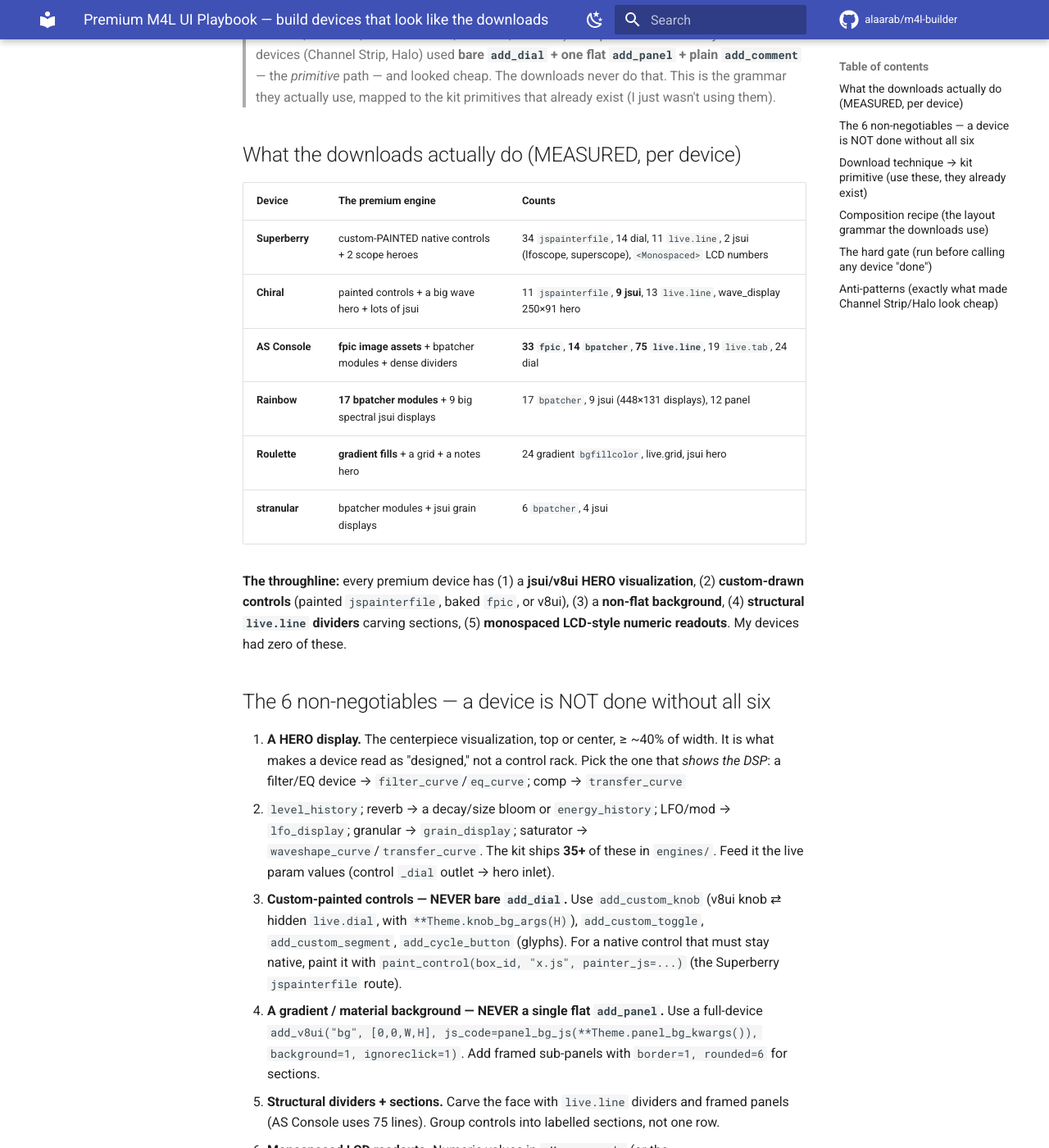
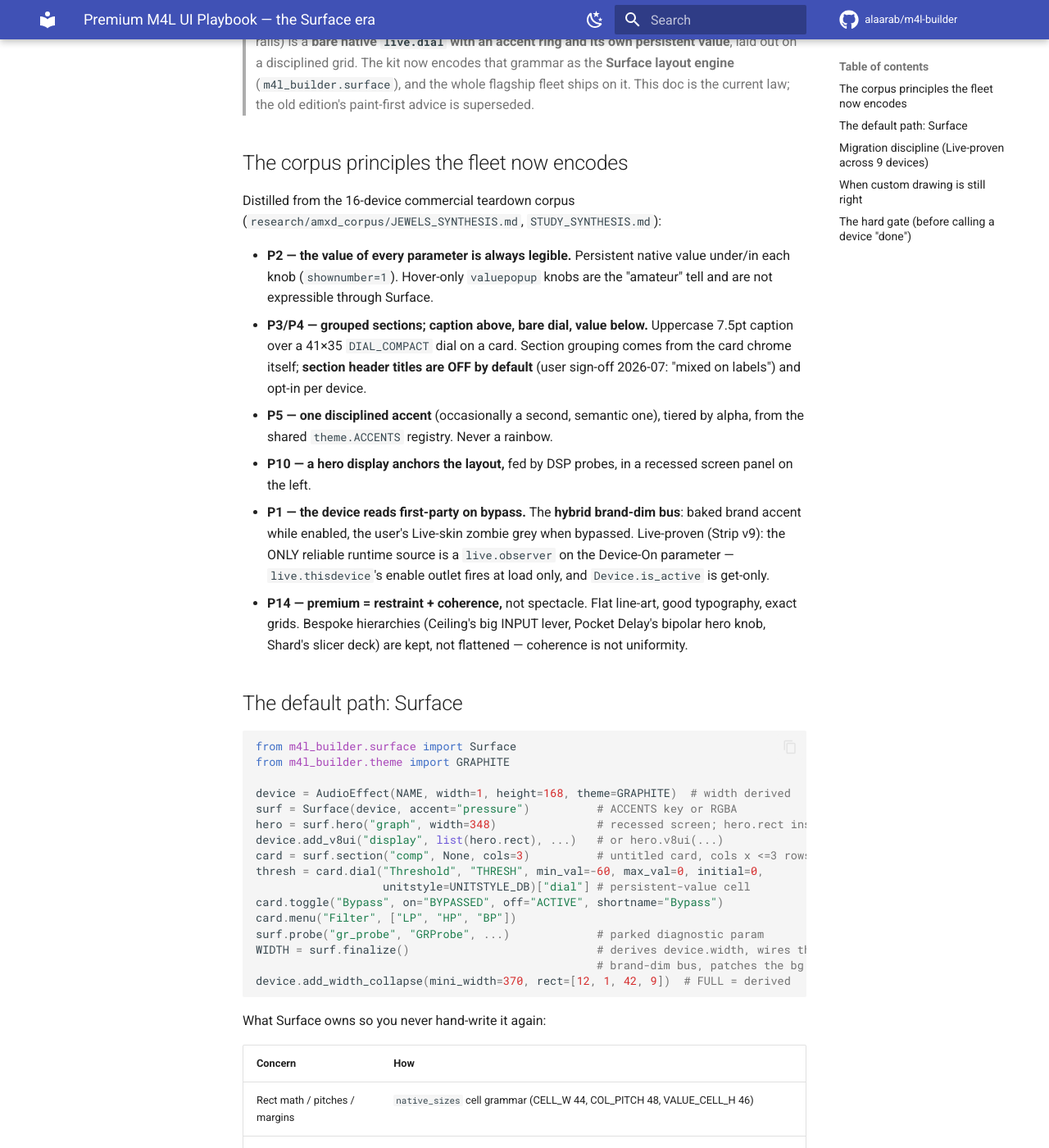
Before and after one commit to alaarab/m4l-builder, an MkDocs documentation site: the page built from docs/ui_premium_playbook.md, in a window 1280 px wide and 1400 px high, scrolled down 266 px. Shown: the whole window at 82% size. Built offline with MkDocs 1.6.1 and Material for MkDocs 9.7.7, drawn with Linux system fonts in a browser that asks for light colours; comment, search, counter and statistics services are not loaded; some of the changed text lies outside the part shown.

Commit message:
docs: reconcile the UI guidance to the Surface era (Phase 5)
- ui_premium_playbook.md REWRITTEN: the old "NEVER bare add_dial / paint every
  knob" thesis is formally superseded by the native persistent-value Surface
  grammar the fleet now ships on. Documents the corpus principles as encoded
  (P2 persistent values, headerless cards per user sign-off, one-accent
  ACCENTS registry, hybrid brand-dim with the Live-proven Device-On-param
  observer, bespoke-hierarchy exceptions), the Surface API path, the
  migration discipline (longname gate, both test gates, real-power-click dim
  verify, same-change freeze), and the hard gate checklist.
- ui_inputs_reference.md: the stale "reuse research/extracted/ painters"
  method note corrected (that path never existed — study assets live in
  Max4LivePlugins/_assets/extracted, study-only; devices ship original
  painters) and superseded by the Surface method; appended a full Surface
  API reference (cell math, MAX_VALUE_ROWS rationale, id scheme, theme-bus
  facts, hero z-order caveat, layout lint).
- native_sizes.knob_column docstring: marked LEGACY (valuepopup era) ->
  points to Surface.

Co-Authored-By: Claude Opus 4.8 (1M context) <noreply@anthropic.com>

````diff
--- a/docs/ui_premium_playbook.md
+++ b/docs/ui_premium_playbook.md
@@ -1,95 +1,109 @@
-# Premium M4L UI Playbook — build devices that look like the downloads
+# Premium M4L UI Playbook — the Surface era
 
-> Written after measuring the UI of the commercial devices we cloned (Superberry,
-> Chiral, AS Console, stranular, Particle Reverb, Rainbow, Roulette). The point of
-> this doc: my first authored devices (Channel Strip, Halo) used **bare `add_dial` +
-> one flat `add_panel` + plain `add_comment`** — the *primitive* path — and looked
-> cheap. The downloads never do that. This is the grammar they actually use, mapped
-> to the kit primitives that already exist (I just wasn't using them).
+> **Rewritten 2026-07 (UI Foundations v2).** The first edition of this doc preached
+> "NEVER bare `add_dial` — paint every knob." That thesis was tried and **reversed**:
+> painted knobs produced dim, value-less controls, while the corpus's actual workhorse
+> (AS Console, Rainbow, Chiral's rails) is a **bare native `live.dial` with an accent
+> ring and its own persistent value**, laid out on a disciplined grid. The kit now
+> encodes that grammar as the **Surface layout engine** (`m4l_builder.surface`), and
+> the whole flagship fleet ships on it. This doc is the current law; the old edition's
+> paint-first advice is superseded.
 
-## What the downloads actually do (MEASURED, per device)
+## The corpus principles the fleet now encodes
 
-| Device | The premium engine | Counts |
-|--------|--------------------|--------|
-| **Superberry** | custom-PAINTED native controls + 2 scope heroes | 34 `jspainterfile`, 14 dial, 11 `live.line`, 2 jsui (lfoscope, superscope), `<Monospaced>` LCD numbers |
-| **Chiral** | painted controls + a big wave hero + lots of jsui | 11 `jspainterfile`, **9 jsui**, 13 `live.line`, wave_display 250×91 hero |
-| **AS Console** | **fpic image assets** + bpatcher modules + dense dividers | **33 `fpic`**, **14 `bpatcher`**, **75 `live.line`**, 19 `live.tab`, 24 dial |
-| **Rainbow** | **17 bpatcher modules** + 9 big spectral jsui displays | 17 `bpatcher`, 9 jsui (448×131 displays), 12 panel |
-| **Roulette** | **gradient fills** + a grid + a notes hero | 24 gradient `bgfillcolor`, live.grid, jsui hero |
-| **stranular** | bpatcher modules + jsui grain displays | 6 `bpatcher`, 4 jsui |
+Distilled from the 16-device commercial teardown corpus
+(`research/amxd_corpus/JEWELS_SYNTHESIS.md`, `STUDY_SYNTHESIS.md`):
 
-**The throughline:** every premium device has (1) a **jsui/v8ui HERO visualization**,
-(2) **custom-drawn controls** (painted `jspainterfile`, baked `fpic`, or v8ui), (3) a
-**non-flat background**, (4) **structural `live.line` dividers** carving sections, (5)
-**monospaced LCD-style numeric readouts**. My devices had zero of these.
+- **P2 — the value of every parameter is always legible.** Persistent native value
+  under/in each knob (`shownumber=1`). Hover-only `valuepopup` knobs are the
+  "amateur" tell and are not expressible through Surface.
+- **P3/P4 — grouped sections; caption above, bare dial, value below.** Uppercase
+  7.5pt caption over a 41×35 `DIAL_COMPACT` dial on a card. Section grouping comes
+  from the card chrome itself; **section header titles are OFF by default**
+  (user sign-off 2026-07: "mixed on labels") and opt-in per device.
+- **P5 — one disciplined accent** (occasionally a second, semantic one), tiered by
+  alpha, from the shared `theme.ACCENTS` registry. Never a rainbow.
+- **P10 — a hero display anchors the layout,** fed by DSP probes, in a recessed
+  screen panel on the left.
+- **P1 — the device reads first-party on bypass.** The **hybrid brand-dim bus**:
+  baked brand accent while enabled, the user's Live-skin zombie grey when bypassed.
+  Live-proven (Strip v9): the ONLY reliable runtime source is a `live.observer` on
+  the Device-On parameter — `live.thisdevice`'s enable outlet fires at load only,
+  and `Device.is_active` is get-only.
+- **P14 — premium = restraint + coherence,** not spectacle. Flat line-art, good
+  typography, exact grids. Bespoke hierarchies (Ceiling's big INPUT lever, Pocket
+  Delay's bipolar hero knob, Shard's slicer deck) are kept, not flattened —
+  coherence is not uniformity.
 
-## The 6 non-negotiables — a device is NOT done without all six
+## The default path: Surface
 
-1. **A HERO display.** The centerpiece visualization, top or center, ≥ ~40% of width.
-   It is what makes a device read as "designed," not a control rack. Pick the one that
-   *shows the DSP*: a filter/EQ device → `filter_curve`/`eq_curve`; comp → `transfer_curve`
-   + `level_history`; reverb → a decay/size bloom or `energy_history`; LFO/mod → `lfo_display`;
-   granular → `grain_display`; saturator → `waveshape_curve`/`transfer_curve`. The kit ships
-   **35+** of these in `engines/`. Feed it the live param values (control `_dial` outlet → hero inlet).
-2. **Custom-painted controls — NEVER bare `add_dial`.** Use `add_custom_knob` (v8ui knob ⇄
-   hidden `live.dial`, with `**Theme.knob_bg_args(H)`), `add_custom_toggle`, `add_custom_segment`,
-   `add_cycle_button` (glyphs). For a native control that must stay native, paint it with
-   `paint_control(box_id, "x.js", painter_js=...)` (the Superberry `jspainterfile` route).
-3. **A gradient / material background — NEVER a single flat `add_panel`.** Use a full-device
-   `add_v8ui("bg", [0,0,W,H], js_code=panel_bg_js(**Theme.panel_bg_kwargs()), background=1,
-   ignoreclick=1)`. Add framed sub-panels with `border=1, rounded=6` for sections.
-4. **Structural dividers + sections.** Carve the face with `live.line` dividers and framed
-   panels (AS Console uses 75 lines). Group controls into labelled sections, not one row.
-5. **Monospaced LCD readouts.** Numeric values in `<Monospaced>` (or the `add_draggable_readout`
-   LCD) — the gradient-filled "lit digit" look, not plain Ableton text. `add_custom_knob` bakes
-   a readout into the knob; use `unitstyle` + `decimals` + the `fmtUnit` formatter for kHz/dB/%.
-6. **Two-accent theme, applied.** `AudioEffect(..., theme=RUPTURE)` (or AMBER/STRANULAR). Primary
-   accent = the value arcs/dials; **accent2 = selection/secondary** (`A2 = theme.accent2_str()`),
-   used for a second control aisle / the hero playhead / selected states.
+```python
+from m4l_builder.surface import Surface
+from m4l_builder.theme import GRAPHITE
 
-## Download technique → kit primitive (use these, they already exist)
-
-| Download technique | Kit primitive |
-|--------------------|---------------|
-| jsui hero (scope/wave/spectrum/curve) | `engines/<x>_display.py` / `<x>_curve.py` (35+) via `add_jsui`/`add_v8ui` |
-| painted knob (`jspainterfile`) | `add_custom_knob(id, label, rect, vmin, vmax, initial, unit, decimals, accent, **knob_bg)` |
-| painted toggle / glyph button | `add_custom_toggle`, `add_cycle_button`, `add_custom_segment` |
-| paint a NATIVE control | `Device.paint_control` + `engines/painters.py` |
-| `fpic` knob/background image | `Asset(...)` + `add_fpic` (`usepicture`/SVG) |
-| gradient material panel | `panel_bg_js(**Theme.panel_bg_kwargs())` in a `background=1` v8ui |
-| bpatcher DSP+UI module | `Device.add_bpatcher_module(subpatcher, ...)` (F3) |
-| `live.line` dividers | `add_live_line` (thin theme-dim lines between sections) |
-| LCD numeric readout | `add_draggable_readout` / `<Monospaced>` numbox / the in-knob readout |
-| runtime Live-skin retint | `Device.add_theme_bus` (B1) |
-
-## Composition recipe (the layout grammar the downloads use)
-
-```
-[ gradient v8ui background, full device ]
-  TITLE (Ableton Sans Bold) + subtitle (dim)        ← top-left
-  ┌─ HERO jsui ─────────────┐   ┌─ section panel ──┐
-  │  the DSP visualization   │   │ custom knobs in   │   ← framed, rounded
-  │  (fed by the params)     │   │ a labelled grid   │
-  └──────────────────────────┘   └───────────────────┘
-  live.line dividers between sections; LCD readouts under/in each knob
-  two-accent: aisle A = accent, aisle B = accent2
+device = AudioEffect(NAME, width=1, height=168, theme=GRAPHITE)  # width derived
+surf = Surface(device, accent="pressure")          # ACCENTS key or RGBA
+hero = surf.hero("graph", width=348)               # recessed screen; hero.rect inside
+device.add_v8ui("display", list(hero.rect), ...)   # or hero.v8ui(...)
+card = surf.section("comp", None, cols=3)          # untitled card, cols x <=3 rows
+thresh = card.dial("Threshold", "THRESH", min_val=-60, max_val=0, initial=0,
+                   unitstyle=UNITSTYLE_DB)["dial"] # persistent-value cell
+card.toggle("Bypass", on="BYPASSED", off="ACTIVE", shortname="Bypass")
+card.menu("Filter", ["LP", "HP", "BP"])
+surf.probe("gr_probe", "GRProbe", ...)             # parked diagnostic param
+WIDTH = surf.finalize()                            # derives device.width, wires the
+                                                   # brand-dim bus, patches the bg
+device.add_width_collapse(mini_width=370, rect=[12, 1, 42, 9])  # FULL = derived
 ```
 
-## The hard gate (run before calling any device "done")
+What Surface owns so you never hand-write it again:
 
-- [ ] Has a **hero jsui** ≥ ~40% width, wired to live params?
-- [ ] **Zero bare `add_dial`** in presentation — all knobs are `add_custom_knob`/painted?
-- [ ] Background is a **gradient v8ui**, not a single flat panel?
-- [ ] At least a few **`live.line` dividers** / framed sub-panels carving sections?
-- [ ] Numeric readouts are **LCD/monospaced**, not plain comments?
-- [ ] `theme=` passed, **accent2 used** somewhere (selection/second aisle)?
-- [ ] **Live A/B**: screenshot next to a download — does it read as the same tier?
+| Concern | How |
+|---|---|
+| Rect math / pitches / margins | `native_sizes` cell grammar (CELL_W 44, COL_PITCH 48, VALUE_CELL_H 46) |
+| Persistent values | every dial is a `recipes.dial_value_cell` (`shownumber=1`) |
+| The 3-row rule | >3 persistent-value rows per 156px band **raises** (`SurfaceError`) |
+| Device width | **derived from content** at `finalize()` — stale-width dead zones are unrepresentable |
+| Bypass dim | one `live_brand_dim` bus per accent, fanned from a single receiver |
+| Layout QA | `validation.layout_issues` in `Device.lint()`: control-overlap, dead-zone, width-mismatch, `setwidth`-mismatch (error) |
 
-## Anti-patterns (exactly what made Channel Strip/Halo look cheap)
+**Bespoke-layout devices** (deliberate hierarchies that should NOT be gridded) skip
+Surface and call `device.add_brand_dim(ACCENT, [dial_ids...])` directly for the dim.
+Known exclusions: Parametric/Linear-Phase EQ keep **per-band color systems** a
+single-accent bus would clobber (a per-band dim awaits the F2 component bank);
+painter-drawn dials (Nimbus) and dial-less meters have no applicable targets.
 
-- ❌ `add_dial` for every knob (stock Ableton knob look).
-- ❌ One flat `add_panel(bgcolor=BG)` as the whole background.
-- ❌ `add_comment` value labels instead of LCD readouts.
-- ❌ **No hero display at all** — the single biggest tell.
-- ❌ One undivided row of knobs — no sections, no dividers, no chrome.
-- ❌ Two-accent palette imported but only the primary accent used.
+## Migration discipline (Live-proven across 9 devices)
+
+1. Snapshot the shipping `.amxd`, rewrite ONLY the UI block onto Surface, capture
+   `Section.dial(...)["dial"]` ids into the old variable names so DSP wiring loops
+   just switch from string literals to variables.
+2. **Longname gate**: `tools/longname_snapshot.py old.amxd new.amxd` must be
+   identical — `parameter_longname` is the ONLY save-set identity; rects/colors/ids
+   are free to change.
+3. Run BOTH gates: the kit gate (`ruff` + `mypy` + `pytest` in m4l-builder) AND the
+   devices suite (`uv run --project ~/Projects/m4l-builder python -m pytest tests -q`
+   in Max4LivePlugins).
+4. Live-verify: load on a throwaway track, meter > 0, hero animating, and a REAL
+   power-button click for the dim (LiveMCP's `enable_device` is a phantom — it
+   reports success without flipping Device On).
+5. Re-freeze the curated dist **in the same change** (explicit UL paths — the
+   no-arg freeze grabs every experiment).
+
+## When custom drawing is still right
+
+- **Heroes** and DSP visualizations: jsui/v8ui, always (the 35+ `engines/` displays).
+- **A genuinely bespoke one-off control** (Nimbus's painter dial): `paint_control`
+  (`jspainterfile`) — one painter per archetype, never the default knob path.
+- Compiled displays (`spectroscope~`/`scope~`) via `add_compiled_display` /
+  `Theme.scope_kwargs()` — remember a compiled box renders ABOVE any v8ui.
+
+## The hard gate (before calling a device "done")
+
+- [ ] Hero display wired to live DSP (probe-fed, not GUI state)?
+- [ ] Every visible parameter shows a persistent value?
+- [ ] Layout via Surface — or a justified bespoke hierarchy + `add_brand_dim`?
+- [ ] One accent from `ACCENTS` (plus at most one semantic secondary)?
+- [ ] Longname gate identical; both test gates green; layout lint clean?
+- [ ] Live: audio passing, dim greys on a real power click, values legible?
+- [ ] Curated dist re-frozen in the same change?
````
Also changed, not shown: docs/ui_inputs_reference.md (+69 -28 lines), 1 other file.
